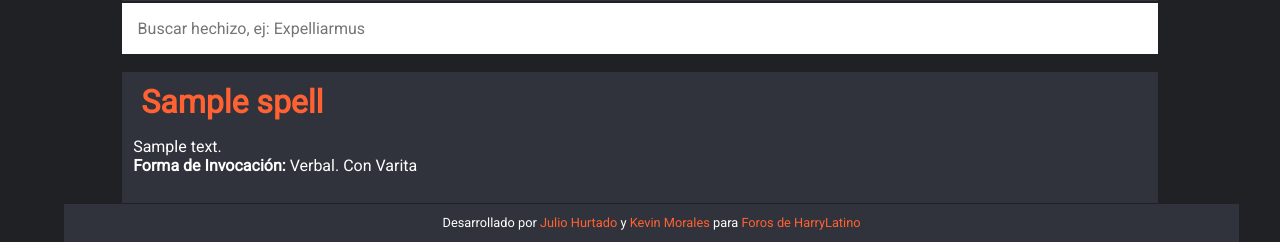
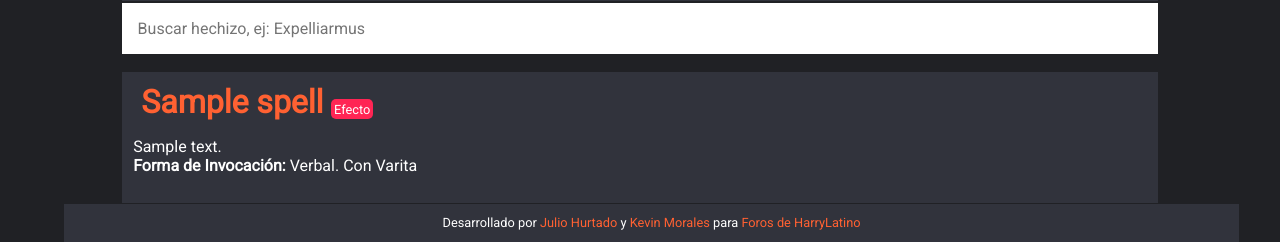
Before and after one commit to jhurtadojerves/hechizos-hl, a Django app: a page that uses spells/templates/spells/spell_detail.html in a window 1280 px wide. Shown: the part 855-1097 px from the top of the page. Run offline with Django 3.2, Linux system fonts and the light colour scheme; tables that the repository leaves empty hold one stand-in row (values such as "Sample post"); some libraries are stand-ins or nearby versions.

Commit message:
Agregando tipo de hechizo para el detailView

```diff
--- a/spells/templates/spells/spell_detail.html
+++ b/spells/templates/spells/spell_detail.html
@@ -7,7 +7,7 @@
 {% block content %}
 <div class="Spells">
     <article class="Spells-item">
-        <h1 class="Spells-title">{{ spell.name }}</h1>
+        <h1 class="Spells-title">{{ spell.name }}</h1><span class="Spells-type">{{ spell.get_type_display }}</span>
 
         <p class="Spells-description">
             {{ spell.description|linebreaksbr }}
```
